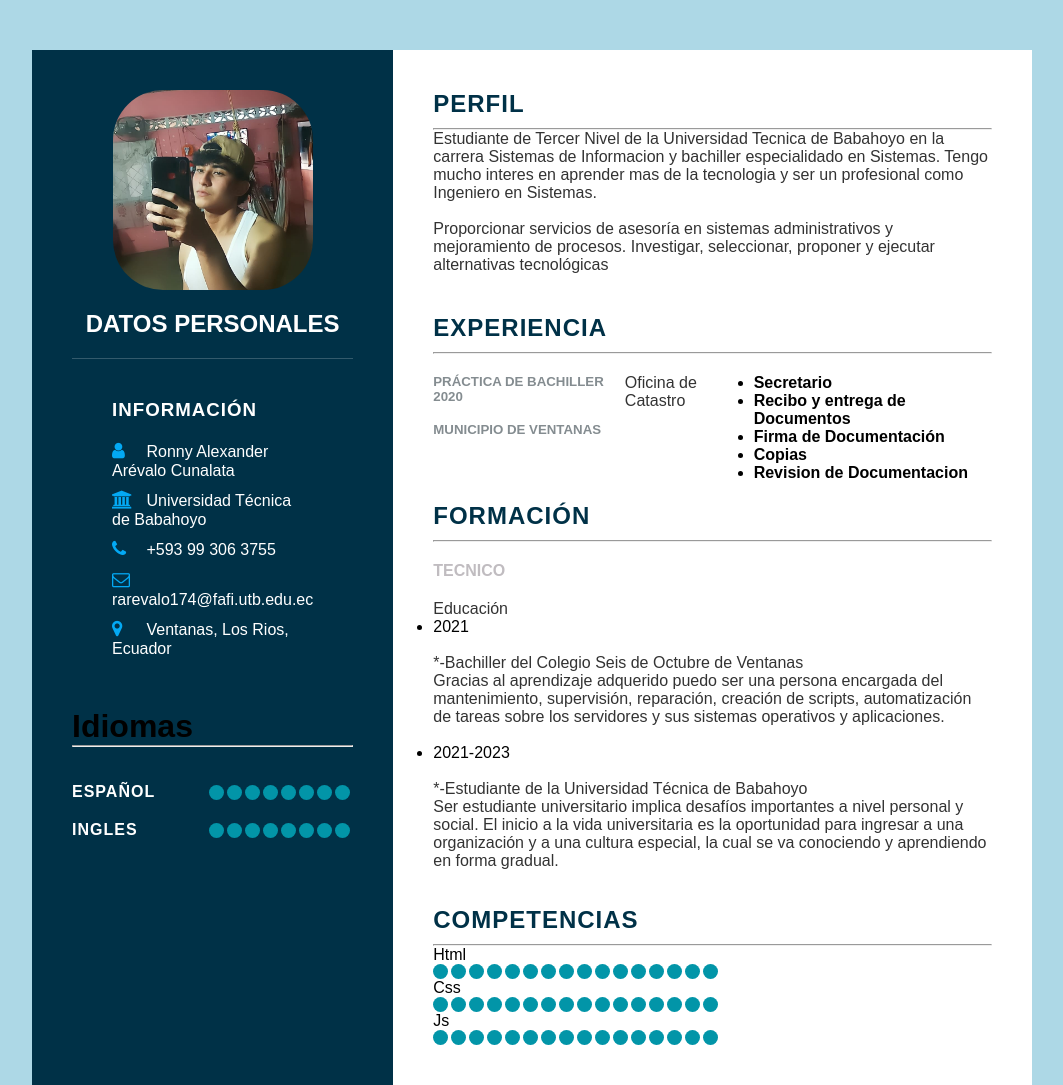
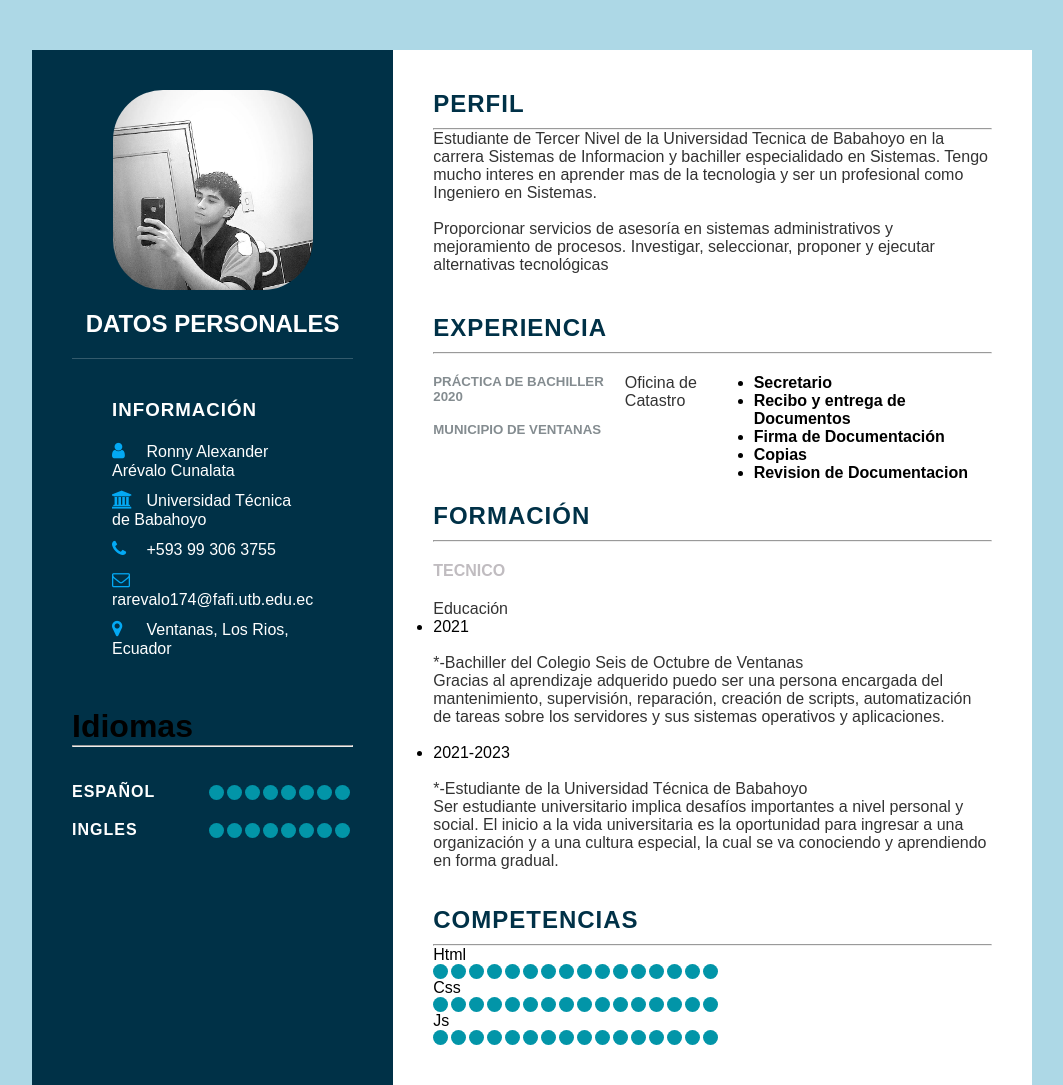
Before and after one commit to ronnyarevalo19/Curriculo, a plain HTML site: page index.html in a window 1280 px wide. Shown: the whole page, without its empty margins (108-1171 px from the left). Drawn offline with Linux system fonts and the light colour scheme; a small style sheet from the web is missing.

Commit message:
Add files via upload

```diff
--- a/index.html
+++ b/index.html
@@ -11,7 +11,7 @@
     <div class="left_Side">
        <div class="profileText">
         <div class="imgBx">
-            <img src="/WhatsApp Image 2022-12-14 at 20.23.37.jpeg">
+            <img src="/Yop.jpeg">
         </div>
         <h2>Datos Personales</h2>
        </div>
```
Also changed, not shown: Yop.jpeg (added).
